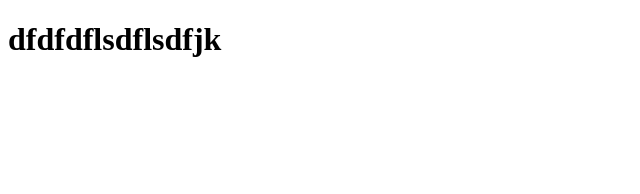
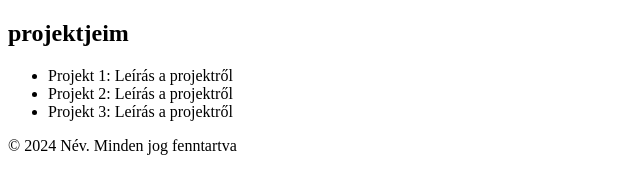
Before and after one commit to Manko-C/portfolio, a plain HTML site: page index.html in a window 1280 px wide. Shown: the whole page, without its empty margins (0-640 px from the left). Drawn offline with Linux system fonts and the light colour scheme.

Commit message:
fejlesztés

```diff
--- a/index.html
+++ b/index.html
@@ -6,6 +6,18 @@
     <title>Portfolio</title>
 </head>
 <body>
-    <h1>dfdfdflsdflsdfjk</h1>
+    <section id="projects">
+        <h2>projektjeim</h2>
+        <ul>
+            <li>Projekt 1: Leírás a projektről</li>
+            <li>Projekt 2: Leírás a projektről</li>
+            <li>Projekt 3: Leírás a projektről</li>
+        </ul>
+    </section>
+
+    <footer>
+        <p>&copy; 2024 Név. Minden jog fenntartva</p>
+        <p><a href="#contact"></a></p>
+    </footer>
 </body>
 </html>
```
